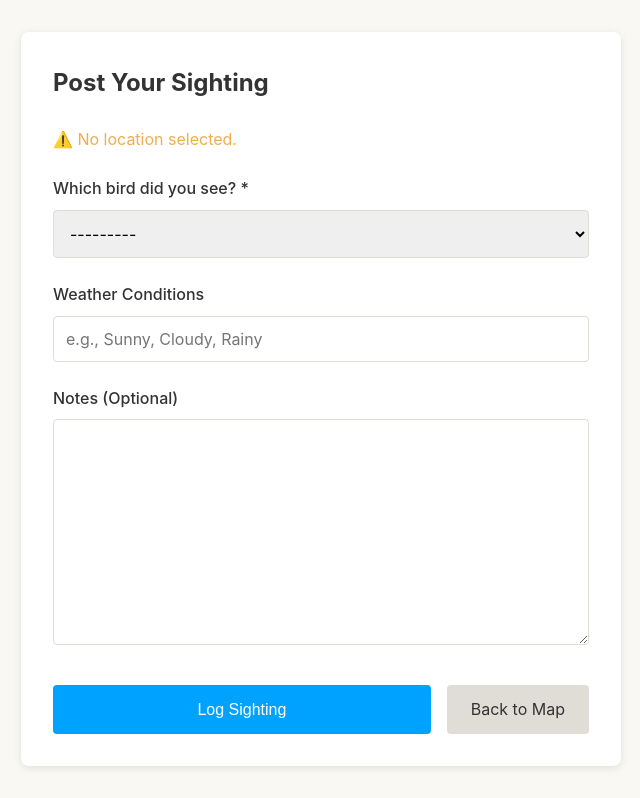
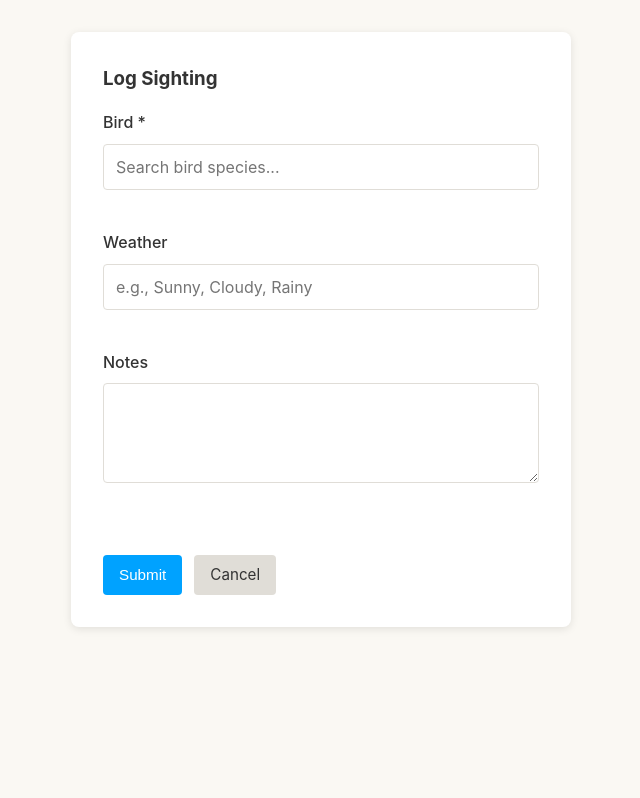
Before and after one commit to Ohmar373/Bird-Alert, a Django app: page /sightings/sighting-form/ in a window 1280 px wide. Shown: the part 88-886 px from the top of the page, without its empty margins (319-959 px from the left). After the commit the page ends 717 px from the top, so only its background shows below. Run offline with Django 5.2, Linux system fonts and the light colour scheme; the visitor is signed in with stand-in values (Sample User, id 1); data comes from the database, SQL or seed files in the repository.

Commit message:
Updated bird database and made some readme changes

```diff
--- a/sightings/forms.py
+++ b/sightings/forms.py
@@ -1,7 +1,16 @@
 from django import forms
-from .models import Sighting
+from .models import Sighting, BirdSpecies
 
 class SightingForm(forms.ModelForm):
+    bird_species = forms.CharField(
+        label='Bird',
+        widget=forms.TextInput(attrs={
+            'id': 'bird_species_input',
+            'autocomplete': 'off',
+            'placeholder': 'Search bird species...'
+        })
+    )
+
     class Meta:
         model = Sighting
         fields = ['bird_species', 'latitude', 'longitude', 'weather_conditions', 'description']
@@ -9,4 +18,23 @@
             'latitude': forms.NumberInput(attrs={'type': 'hidden'}),
             'longitude': forms.NumberInput(attrs={'type': 'hidden'}),
             'weather_conditions': forms.TextInput(attrs={'placeholder': 'e.g., Sunny, Cloudy, Rainy'}),
+            'description': forms.Textarea(attrs={'rows': 3}),
         }
+
+    def clean_bird_species(self):
+        bird_name = self.cleaned_data['bird_species'].strip()
+        try:
+            # Try to find the bird by common name
+            bird = BirdSpecies.objects.get(common_name__iexact=bird_name)
+            return bird
+        except BirdSpecies.DoesNotExist:
+            raise forms.ValidationError(f"Bird species '{bird_name}' not found in database.")
+        except BirdSpecies.MultipleObjectsReturned:
+            raise forms.ValidationError("Multiple species found. Please be more specific.")
+
+    def save(self, commit=True):
+        instance = super().save(commit=False)
+        # bird_species is already a BirdSpecies object from clean_bird_species
+        if commit:
+            instance.save()
+        return instance
--- a/sightings/templates/sightings/sighting-form.html
+++ b/sightings/templates/sightings/sighting-form.html
@@ -3,59 +3,134 @@
 {% block title %}Post Sighting - Bird Alert{% endblock %}
 
 {% block content %}
-<div class="card" style="max-width: 600px; margin: 0 auto;">
-    <h2 style="margin-bottom: 1.5rem; color: #333;">Post Your Sighting</h2>
+<div style="max-width: 500px; margin: 0 auto;">
+    <div class="card">
+        <h3 style="margin-bottom: 1rem;">Log Sighting</h3>
 
         {% if lat and lng %}
-    <p style="color: #666; margin-bottom: 1.5rem;">
-        📍 Location captured: <strong>{{ lat | floatformat:4 }}, {{ lng | floatformat:4 }}</strong>
-    </p>
-    {% else %}
-    <p style="color: #f0ad4e; margin-bottom: 1.5rem;">
-        ⚠️ No location selected.
-    </p>
+        <p style="font-size: 0.9rem; color: #666; margin-bottom: 1.5rem;">📍 {{ lat | floatformat:4 }}, {{ lng | floatformat:4 }}</p>
         {% endif %}
 
-    <form method="post">
+        <form method="post" style="display: flex; flex-direction: column; gap: 1rem;">
             {% csrf_token %}
 
             {% if form.non_field_errors %}
-        <div class="alert alert-danger">
-            {{ form.non_field_errors }}
-        </div>
+            <div class="alert alert-danger">{{ form.non_field_errors }}</div>
             {% endif %}
 
-        <div class="form-group">
-            <label for="{{ form.bird_species.id_for_label }}" class="form-label">Which bird did you see? *</label>
+            <div class="form-group" style="position: relative;">
+                <label for="{{ form.bird_species.id_for_label }}" class="form-label">Bird *</label>
                 {{ form.bird_species }}
-            {% if form.bird_species.errors %}
-            <div class="text-danger">{{ form.bird_species.errors }}</div>
-            {% endif %}
+                <div id="bird_suggestions" style="position: absolute; top: 100%; left: 0; right: 0; background: white; border: 1px solid #e0ddd7; border-top: none; max-height: 200px; overflow-y: auto; display: none; z-index: 10;"></div>
+                {% if form.bird_species.errors %}<div class="text-danger">{{ form.bird_species.errors }}</div>{% endif %}
             </div>
 
             <div class="form-group">
-            <label for="{{ form.weather_conditions.id_for_label }}" class="form-label">Weather Conditions</label>
+                <label for="{{ form.weather_conditions.id_for_label }}" class="form-label">Weather</label>
                 {{ form.weather_conditions }}
-            {% if form.weather_conditions.errors %}
-            <div class="text-danger">{{ form.weather_conditions.errors }}</div>
-            {% endif %}
+                {% if form.weather_conditions.errors %}<div class="text-danger">{{ form.weather_conditions.errors }}</div>{% endif %}
             </div>
 
             <div class="form-group">
-            <label for="{{ form.description.id_for_label }}" class="form-label">Notes (Optional)</label>
+                <label for="{{ form.description.id_for_label }}" class="form-label">Notes</label>
                 {{ form.description }}
-            {% if form.description.errors %}
-            <div class="text-danger">{{ form.description.errors }}</div>
-            {% endif %}
+                {% if form.description.errors %}<div class="text-danger">{{ form.description.errors }}</div>{% endif %}
             </div>
 
             {{ form.latitude }}
             {{ form.longitude }}
 
-        <div style="display: flex; gap: 1rem; margin-top: 2rem;">
-            <button type="submit" class="btn btn-primary" style="flex: 1;">Log Sighting</button>
-            <a href="{% url 'sightings:add_sighting' %}" class="btn btn-secondary">Back to Map</a>
+            <div style="display: flex; gap: 0.75rem; margin-top: 1.5rem;">
+                <button type="submit" class="btn btn-primary" style="padding: 0.5rem 1rem; font-size: 0.95rem;">Submit</button>
+                <a href="{% url 'sightings:add_sighting' %}" class="btn btn-secondary" style="padding: 0.5rem 1rem; font-size: 0.95rem;">Cancel</a>
             </div>
         </form>
     </div>
+</div>
+
+<style>
+    #bird_suggestions .suggestion-item {
+        padding: 0.75rem;
+        border-bottom: 1px solid #f0f0f0;
+        cursor: pointer;
+        transition: background-color 0.2s;
+    }
+
+    #bird_suggestions .suggestion-item:hover {
+        background-color: #f5f5f5;
+    }
+
+    #bird_suggestions .suggestion-item .common-name {
+        font-weight: 500;
+        color: #333;
+    }
+
+    #bird_suggestions .suggestion-item .scientific-name {
+        font-size: 0.85rem;
+        color: #999;
+        font-style: italic;
+    }
+</style>
+
+<script>
+    const birdInput = document.getElementById('bird_species_input');
+    const suggestionBox = document.getElementById('bird_suggestions');
+    let debounceTimer;
+
+    birdInput.addEventListener('input', function() {
+        clearTimeout(debounceTimer);
+        const query = this.value.trim();
+
+        if (query.length < 1) {
+            suggestionBox.style.display = 'none';
+            return;
+        }
+
+        debounceTimer = setTimeout(() => {
+            fetch(`/sightings/api/search-birds/?q=${encodeURIComponent(query)}`)
+                .then(response => response.json())
+                .then(data => {
+                    suggestionBox.innerHTML = '';
+
+                    if (data.results.length === 0) {
+                        suggestionBox.innerHTML = '<div style="padding: 0.75rem; color: #999;">No birds found</div>';
+                        suggestionBox.style.display = 'block';
+                        return;
+                    }
+
+                    data.results.forEach(bird => {
+                        const div = document.createElement('div');
+                        div.className = 'suggestion-item';
+                        div.innerHTML = `
+                            <div class="common-name">${bird.common_name}</div>
+                            <div class="scientific-name">${bird.scientific_name}</div>
+                        `;
+
+                        div.addEventListener('click', () => {
+                            birdInput.value = bird.common_name;
+                            suggestionBox.style.display = 'none';
+                        });
+
+                        suggestionBox.appendChild(div);
+                    });
+
+                    suggestionBox.style.display = 'block';
+                });
+        }, 300);
+    });
+
+    // Hide suggestions when clicking outside
+    document.addEventListener('click', function(e) {
+        if (e.target !== birdInput) {
+            suggestionBox.style.display = 'none';
+        }
+    });
+
+    // Show suggestions again when focusing input
+    birdInput.addEventListener('focus', function() {
+        if (this.value.trim().length > 0 && suggestionBox.innerHTML !== '') {
+            suggestionBox.style.display = 'block';
+        }
+    });
+</script>
 {% endblock %}
--- a/sightings/urls.py
+++ b/sightings/urls.py
@@ -7,5 +7,6 @@
     path('add/', views.add_sighting, name='add_sighting'),
     path('sighting-form/', views.sighting_form, name='sighting_form'),
     path('sighting-form/submit/', views.sighting_form, name='add_sighting_details'),
-    path('<int:sighting_id>/delete/', views.delete_sighting, name='delete_sighting')
+    path('<int:sighting_id>/delete/', views.delete_sighting, name='delete_sighting'),
+    path('api/search-birds/', views.search_birds, name='search_birds'),
 ]
--- a/sightings/views.py
+++ b/sightings/views.py
@@ -1,9 +1,10 @@
 from django.shortcuts import render, redirect, get_object_or_404
 from django.contrib.auth.decorators import login_required
+from django.http import JsonResponse
 from .forms import SightingForm
 from sightings import utils
 from sightings.utils import get_location_name
-from .models import Sighting
+from .models import Sighting, BirdSpecies
 
 @login_required
 def add_sighting(request):
@@ -44,6 +45,28 @@
         "lng": lng
     })
 
+def search_birds(request):
+    query = request.GET.get('q', '').strip()
+
+    if len(query) < 1:
+        return JsonResponse({'results': []})
+
+    # Search by common name
+    birds = BirdSpecies.objects.filter(
+        common_name__icontains=query
+    ).values('id', 'common_name', 'scientific_name')[:20]
+
+    results = [
+        {
+            'id': bird['id'],
+            'common_name': bird['common_name'],
+            'scientific_name': bird['scientific_name']
+        }
+        for bird in birds
+    ]
+
+    return JsonResponse({'results': results})
+
 @login_required
 def delete_sighting(request, sighting_id):
     sighting = get_object_or_404(Sighting, id=sighting_id)
```
Also changed, not shown: sightings/management/commands/import_birds.py (added, +52 -0 lines), README.md, 1 other file. Lines whose indentation alone changed are shown as unchanged.
